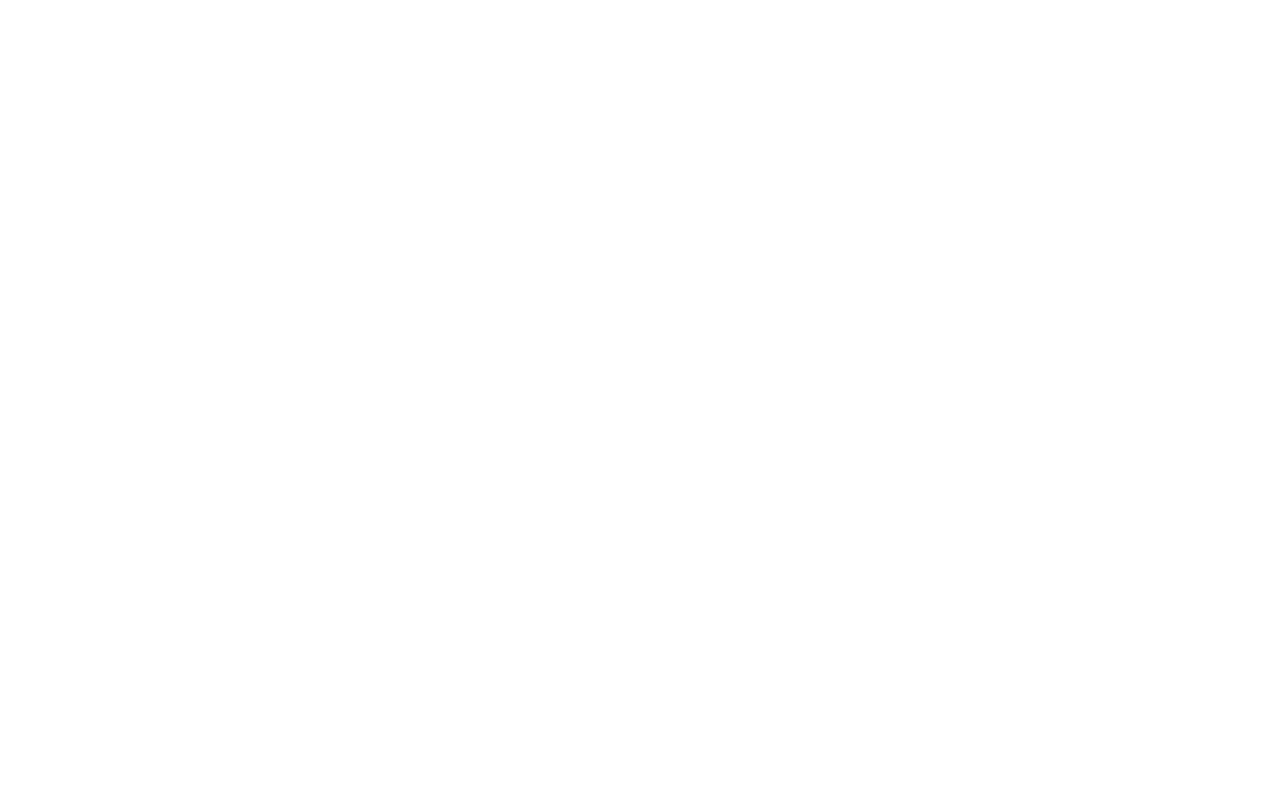
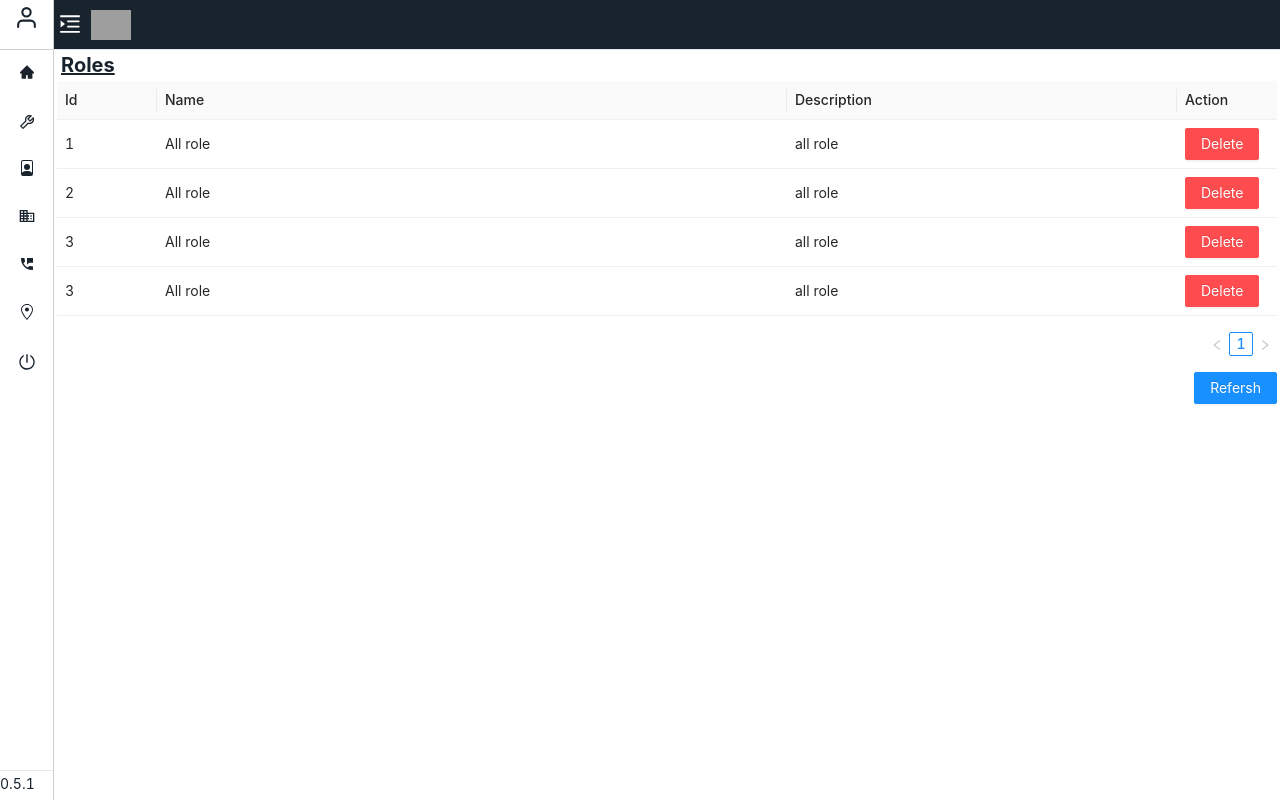
Before and after one commit to vaibhavpathak99/Formloginvalidation, a React (Create React App) app: page /home/role in a window 1280 px wide. Before the commit this address had no page. Built offline with nearby package versions, Linux system fonts and the light colour scheme; grey boxes are pictures that could not be loaded.

Commit message:
create table in role

```diff
--- a/src/App.css
+++ b/src/App.css
@@ -166,3 +166,13 @@
     justify-content: space-between;
     align-items: center;
 }
+.my-form-title{
+	font-size: 20px;
+	font-weight: bold;
+	color: var(--navbarBackground);
+	text-decoration: underline;
+	padding: 4px;
+}
+.btn{
+	float: right;
+}
--- a/src/App.js
+++ b/src/App.js
@@ -13,6 +13,7 @@
 import { BsFilePerson } from "react-icons/bs";
 import Resource from './Resource'
 import Services from './Services';
+import Role from './AppLayout/Role';
 
 
 function App() {
@@ -54,7 +55,7 @@
     {
       key: "company",
       label: (
-        <Link style={{ color: 'inherit' }} to={`home/company`}>
+        <Link style={{ color: 'inherit' }} to={`/home/company`}>
           company
 
         </Link>
@@ -125,6 +126,7 @@
         <Route path="home" element={<AppLayout menuItems={menuItems} />}>
           <Route path="resource" element={<Resource />}></Route>
           <Route path="services" element={<Services />}></Route>
+          <Route path="role" element={<Role/>}></Route>
         </Route>
       </Routes>
 
--- /dev/null
+++ b/src/AppLayout/Role.js
@@ -0,0 +1,105 @@
+import React, { useState } from 'react'
+import { Button, message, Popconfirm, Table, Modal, Space } from 'antd';
+import { Link } from 'react-router-dom';
+// import {  editButtonTitle,} from '../../Constant';
+import { DeleteOutlined } from "@ant-design/icons";
+
+
+function Role() {
+
+    const ref = () => {
+        window.location.reload(false);
+    }
+    const confirm = (e) => {
+
+        message.success('Deleted succefully!!');
+    };
+
+
+
+    const [dataSource, setDataSource] = useState([
+        {
+            id: '1',
+            key: '1',
+            name: 'All role',
+            description: 'all role',
+        },
+        {
+            id: '2',
+            key: '1',
+            name: 'All role',
+            description: 'all role',
+        },
+        {
+            id: '3',
+            key: '1',
+            name: 'All role',
+            description: 'all role',
+        },
+
+        {
+            id: '3',
+            key: '1',
+            name: 'All role',
+            description: 'all role',
+        },
+
+
+    ])
+
+
+
+
+
+    const columns = [
+        {
+            title: 'Id',
+            dataIndex: 'id',
+            key: 'id',
+            width: '100px',
+
+        },
+        {
+            title: 'Name',
+            dataIndex: 'name',
+            key: 'name',
+
+
+        },
+        {
+            title: 'Description',
+            dataIndex: 'description',
+            key: 'description',
+            width: '390px',
+
+
+        },
+        {
+            title: 'Action',
+            dataIndex: 'action',
+            key: 'action',
+            width: '100px',
+            render: (record) => (
+                <Space size="middle">
+
+                    <Button size='midium' onClick={confirm} type="primary" danger>Delete</Button>
+                </Space>
+            ),
+
+        }]
+    return (
+
+        <div>
+
+            <span className='my-form-title'>Roles</span>
+            <Table dataSource={dataSource} columns={columns} size="small"></Table>
+
+            <>
+                <Button className='btn' type="primary" onClick={ref}>Refersh</Button>
+            </>
+        </div>
+    )
+}
+
+
+export default Role
--- /dev/null
+++ b/src/Constant.js
@@ -0,0 +1,2 @@
+export const editButtonType = "primary";
+export const editButtonTitle = <><MdOutlineEdit /> Edit</>;
```
